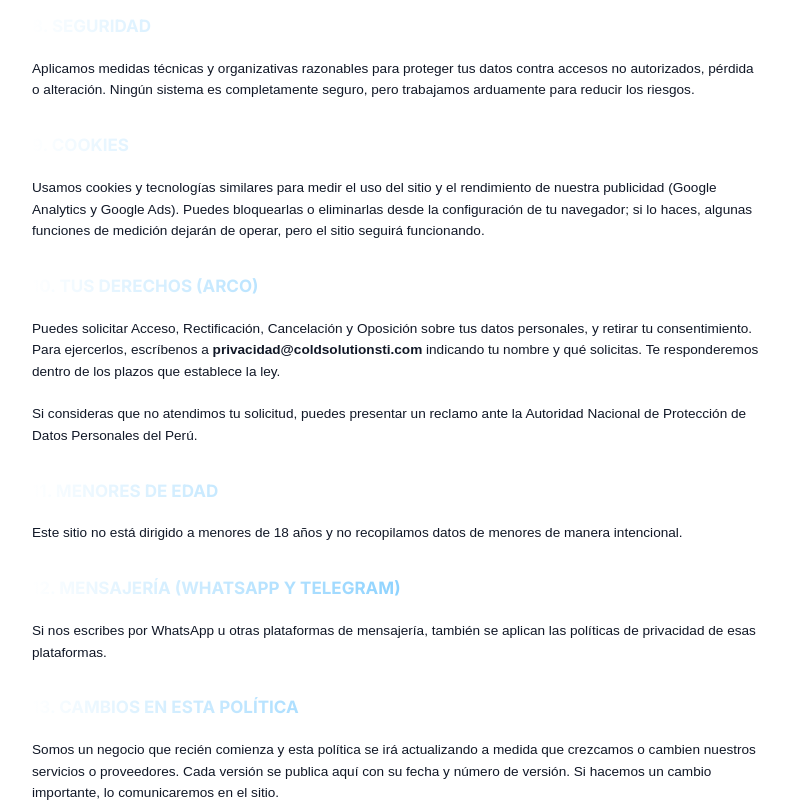
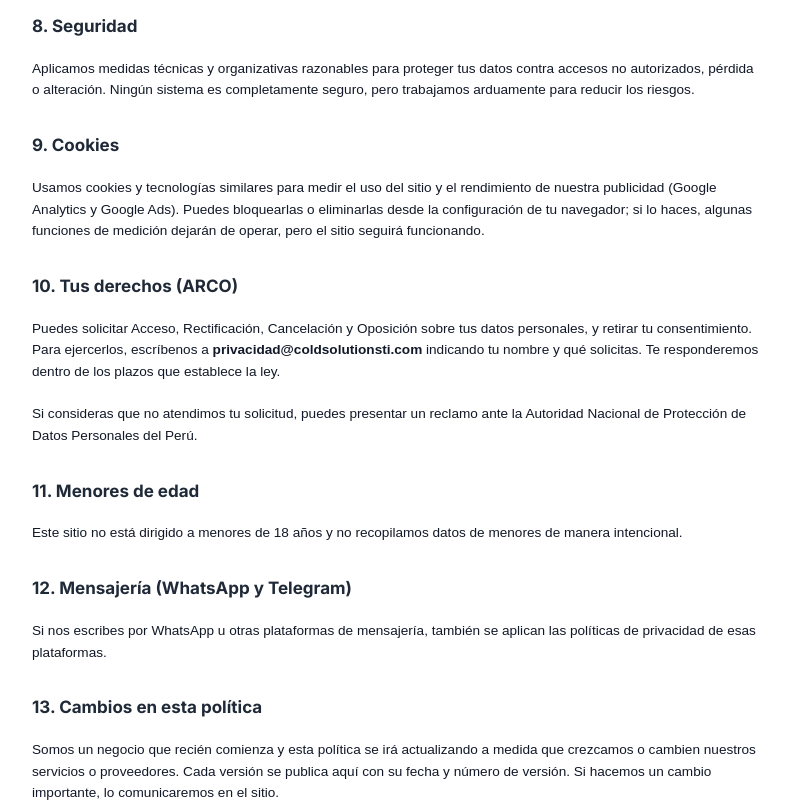
Before and after one commit to jcoldsolutionsj-lab/WebCMSLanding_ColdsolutionTI, a Next.js app: page /privacidad in a window 1280 px wide. Shown: the part 1800-2600 px from the top of the page, without its empty margins (243-1032 px from the left). Built offline with nearby package versions, Linux system fonts and the light colour scheme.

Commit message:
fix(legales): apply h2 gradient fix to remaining sections in privacidad

```diff
--- a/src/app/privacidad/page.tsx
+++ b/src/app/privacidad/page.tsx
@@ -78,26 +78,26 @@ export default function PrivacidadPage() {
             <h2 style={{ fontSize: '1.25rem', fontWeight: 'bold', marginTop: '1rem', color: '#1f2937', WebkitTextFillColor: 'initial', background: 'none', textTransform: 'none' }}>7. Cuánto tiempo conservamos tus datos</h2>
             <p>Conservamos los datos de contacto durante <strong>24 meses</strong> desde nuestra última comunicación contigo, o hasta que solicites su eliminación, lo que ocurra primero. Luego los eliminamos o anonimizamos, salvo que la ley nos obligue a conservarlos.</p>
 
-            <h2 style={{ fontSize: '1.25rem', fontWeight: 'bold', marginTop: '1rem', color: '#1f2937' }}>8. Seguridad</h2>
+            <h2 style={{ fontSize: '1.25rem', fontWeight: 'bold', marginTop: '1rem', color: '#1f2937', WebkitTextFillColor: 'initial', background: 'none', textTransform: 'none' }}>8. Seguridad</h2>
             <p>Aplicamos medidas técnicas y organizativas razonables para proteger tus datos contra accesos no autorizados, pérdida o alteración. Ningún sistema es completamente seguro, pero trabajamos arduamente para reducir los riesgos.</p>
 
-            <h2 style={{ fontSize: '1.25rem', fontWeight: 'bold', marginTop: '1rem', color: '#1f2937' }}>9. Cookies</h2>
+            <h2 style={{ fontSize: '1.25rem', fontWeight: 'bold', marginTop: '1rem', color: '#1f2937', WebkitTextFillColor: 'initial', background: 'none', textTransform: 'none' }}>9. Cookies</h2>
             <p>Usamos cookies y tecnologías similares para medir el uso del sitio y el rendimiento de nuestra publicidad (Google Analytics y Google Ads). Puedes bloquearlas o eliminarlas desde la configuración de tu navegador; si lo haces, algunas funciones de medición dejarán de operar, pero el sitio seguirá funcionando.</p>
 
-            <h2 style={{ fontSize: '1.25rem', fontWeight: 'bold', marginTop: '1rem', color: '#1f2937' }}>10. Tus derechos (ARCO)</h2>
+            <h2 style={{ fontSize: '1.25rem', fontWeight: 'bold', marginTop: '1rem', color: '#1f2937', WebkitTextFillColor: 'initial', background: 'none', textTransform: 'none' }}>10. Tus derechos (ARCO)</h2>
             <p>Puedes solicitar Acceso, Rectificación, Cancelación y Oposición sobre tus datos personales, y retirar tu consentimiento. Para ejercerlos, escríbenos a <strong>privacidad@coldsolutionsti.com</strong> indicando tu nombre y qué solicitas. Te responderemos dentro de los plazos que establece la ley.</p>
             <p>Si consideras que no atendimos tu solicitud, puedes presentar un reclamo ante la Autoridad Nacional de Protección de Datos Personales del Perú.</p>
 
-            <h2 style={{ fontSize: '1.25rem', fontWeight: 'bold', marginTop: '1rem', color: '#1f2937' }}>11. Menores de edad</h2>
+            <h2 style={{ fontSize: '1.25rem', fontWeight: 'bold', marginTop: '1rem', color: '#1f2937', WebkitTextFillColor: 'initial', background: 'none', textTransform: 'none' }}>11. Menores de edad</h2>
             <p>Este sitio no está dirigido a menores de 18 años y no recopilamos datos de menores de manera intencional.</p>
 
-            <h2 style={{ fontSize: '1.25rem', fontWeight: 'bold', marginTop: '1rem', color: '#1f2937' }}>12. Mensajería (WhatsApp y Telegram)</h2>
+            <h2 style={{ fontSize: '1.25rem', fontWeight: 'bold', marginTop: '1rem', color: '#1f2937', WebkitTextFillColor: 'initial', background: 'none', textTransform: 'none' }}>12. Mensajería (WhatsApp y Telegram)</h2>
             <p>Si nos escribes por WhatsApp u otras plataformas de mensajería, también se aplican las políticas de privacidad de esas plataformas.</p>
 
-            <h2 style={{ fontSize: '1.25rem', fontWeight: 'bold', marginTop: '1rem', color: '#1f2937' }}>13. Cambios en esta política</h2>
+            <h2 style={{ fontSize: '1.25rem', fontWeight: 'bold', marginTop: '1rem', color: '#1f2937', WebkitTextFillColor: 'initial', background: 'none', textTransform: 'none' }}>13. Cambios en esta política</h2>
             <p>Somos un negocio que recién comienza y esta política se irá actualizando a medida que crezcamos o cambien nuestros servicios o proveedores. Cada versión se publica aquí con su fecha y número de versión. Si hacemos un cambio importante, lo comunicaremos en el sitio.</p>
 
-            <h2 style={{ fontSize: '1.25rem', fontWeight: 'bold', marginTop: '1rem', color: '#1f2937' }}>14. Contacto</h2>
+            <h2 style={{ fontSize: '1.25rem', fontWeight: 'bold', marginTop: '1rem', color: '#1f2937', WebkitTextFillColor: 'initial', background: 'none', textTransform: 'none' }}>14. Contacto</h2>
             <p>Para cualquier consulta sobre esta política, contáctanos a: <strong>privacidad@coldsolutionsti.com</strong>.</p>
           </div>
         </div>
```
